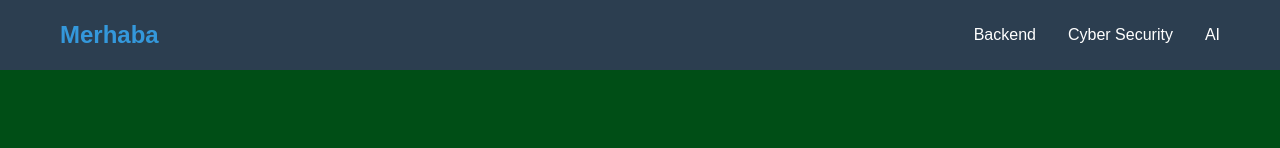
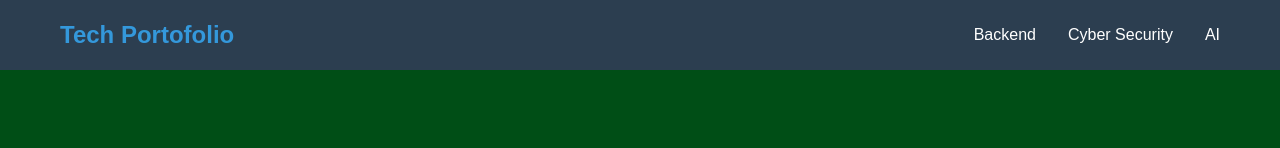
Before and after one commit to QarDin/informationaboutme, a plain HTML site: page index.html in a window 1280 px wide. Shown: the top 148 px of the page. Drawn offline with Linux system fonts and the light colour scheme.

Commit message:
Update index.html

```diff
--- a/index.html
+++ b/index.html
@@ -9,7 +9,7 @@
 <body>
     <header>
         <nav>
-            <div class="logo">Merhaba</div>
+            <div class="logo">Tech Portofolio</div>
             <ul class="nav-links">
                 <li><a href="#backend">Backend</a></li>
                 <li><a href="#cybersecurity">Cyber Security</a></li>
```
